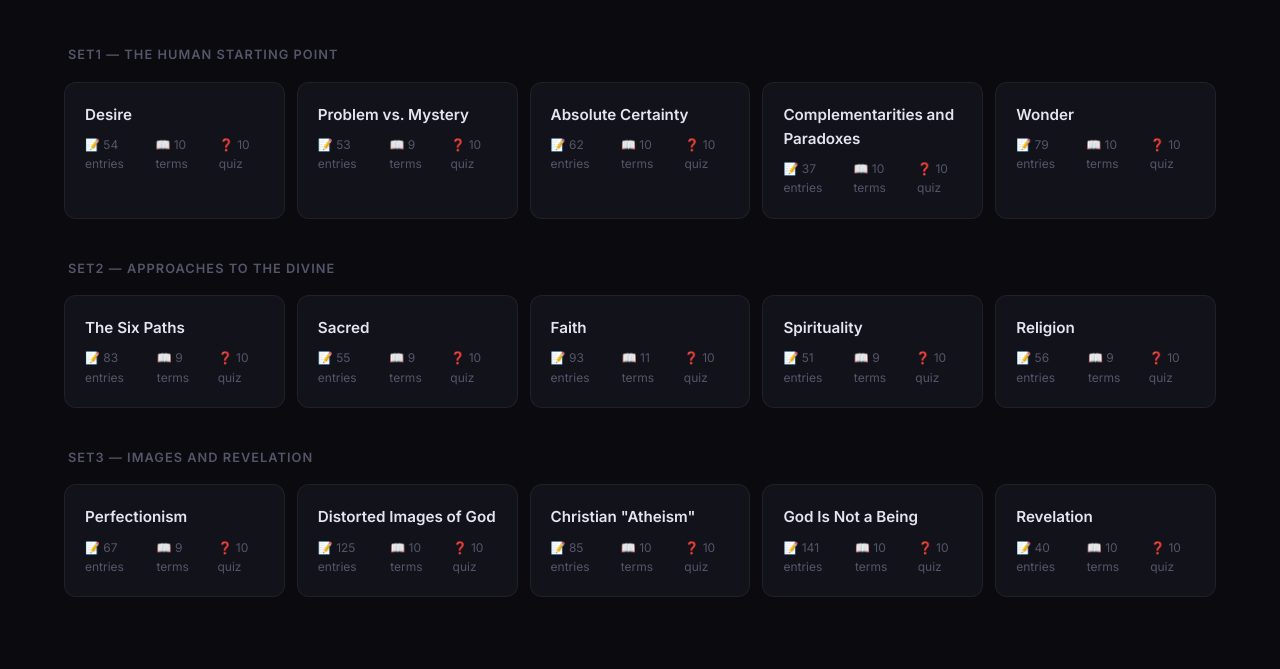
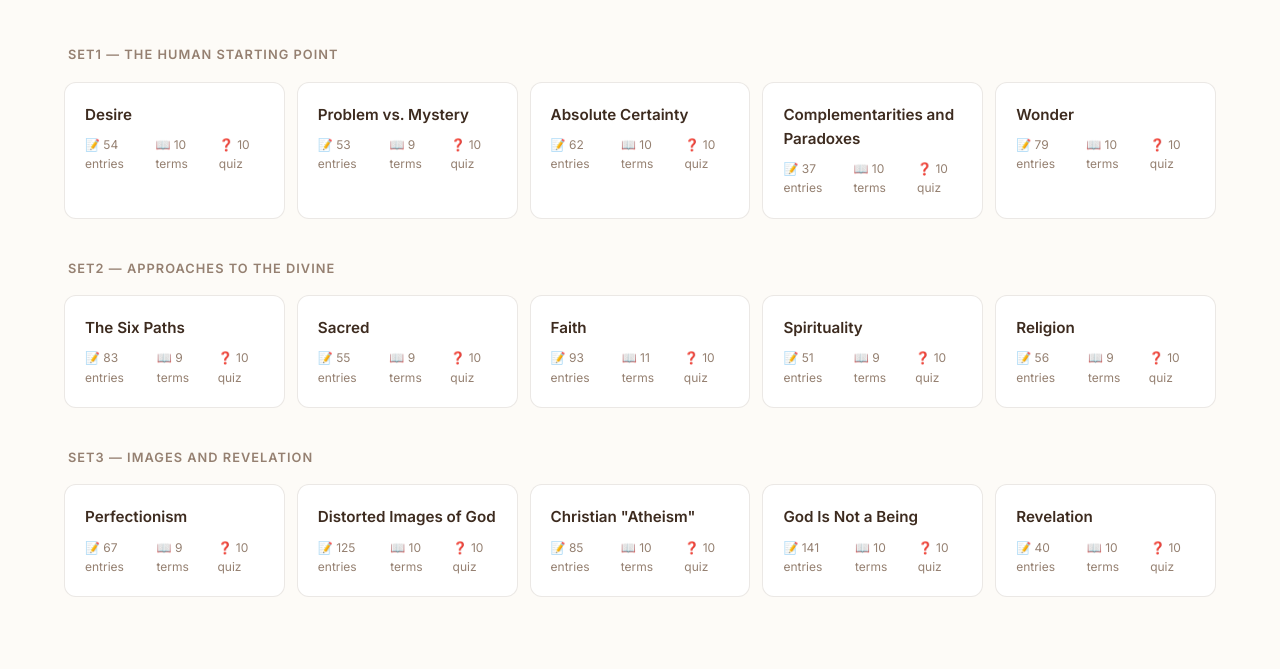
Before and after one commit to CelestialBrain/college, a website: page theology-11/reviewer/index.html in a window 1280 px wide. Shown: the part 269-938 px from the top of the page. Drawn offline with nearby package versions, Linux system fonts and the light colour scheme.

Commit message:
Update reviewer theme to cream/brown with Inter font

```diff
--- a/theology-11/reviewer/index.html
+++ b/theology-11/reviewer/index.html
@@ -4,7 +4,7 @@
   <meta charset="UTF-8">
   <meta name="viewport" content="width=device-width, initial-scale=1.0">
   <title>Theology 11 Reviewer</title>
-  <link href="https://fonts.googleapis.com/css2?family=Inter:wght@300;400;500;600;700;800&family=Playfair+Display:wght@500;700&display=swap" rel="stylesheet">
+  <link href="https://fonts.googleapis.com/css2?family=Inter:wght@300;400;500;600;700;800&display=swap" rel="stylesheet">
   <link rel="stylesheet" href="style.css">
 </head>
 <body>
--- a/theology-11/reviewer/style.css
+++ b/theology-11/reviewer/style.css
@@ -2,33 +2,33 @@
 *, *::before, *::after { box-sizing: border-box; margin: 0; padding: 0; }
 
 :root {
-  --bg: #0a0a0f;
-  --bg-card: #12121a;
-  --bg-card-hover: #1a1a28;
-  --bg-glass: rgba(18, 18, 26, 0.85);
-  --surface: #1e1e2e;
-  --border: rgba(255, 255, 255, 0.06);
-  --border-hover: rgba(255, 255, 255, 0.12);
-  --text: #e4e4ef;
-  --text-dim: #8888a0;
-  --text-muted: #55556a;
-  --accent: #7c6cf0;
-  --accent-soft: rgba(124, 108, 240, 0.12);
-  --accent-glow: rgba(124, 108, 240, 0.3);
-  --green: #4ade80;
-  --green-soft: rgba(74, 222, 128, 0.12);
-  --amber: #fbbf24;
-  --amber-soft: rgba(251, 191, 36, 0.12);
-  --red: #f87171;
-  --red-soft: rgba(248, 113, 113, 0.12);
-  --blue: #60a5fa;
-  --blue-soft: rgba(96, 165, 250, 0.12);
+  --bg: #FDFBF7; /* Cream background */
+  --bg-card: #FFFFFF;
+  --bg-card-hover: #F4F1E9;
+  --bg-glass: rgba(253, 251, 247, 0.85);
+  --surface: #F5F2EB;
+  --border: rgba(90, 65, 45, 0.12);
+  --border-hover: rgba(90, 65, 45, 0.25);
+  --text: #3D2B1F; /* Very dark roasted brown for high contrast */
+  --text-dim: #6B5546; /* Medium brown */
+  --text-muted: #958071; /* Light brown */
+  --accent: #A66A38; /* Warm prominent brown */
+  --accent-soft: rgba(166, 106, 56, 0.12);
+  --accent-glow: rgba(166, 106, 56, 0.3);
+  --green: #10b981;
+  --green-soft: rgba(16, 185, 129, 0.12);
+  --amber: #f59e0b;
+  --amber-soft: rgba(245, 158, 11, 0.12);
+  --red: #ef4444;
+  --red-soft: rgba(239, 68, 68, 0.12);
+  --blue: #3b82f6;
+  --blue-soft: rgba(59, 130, 246, 0.12);
   --radius: 12px;
   --radius-sm: 8px;
   --radius-lg: 16px;
-  --shadow: 0 4px 24px rgba(0, 0, 0, 0.3);
+  --shadow: 0 4px 24px rgba(61, 43, 31, 0.08);
   --font: 'Inter', -apple-system, BlinkMacSystemFont, sans-serif;
-  --font-display: 'Playfair Display', serif;
+  --font-display: 'Inter', -apple-system, BlinkMacSystemFont, sans-serif;
 }
 
 body {
@@ -149,7 +149,7 @@ body {
   font-size: 2.4rem;
   font-weight: 700;
   margin-bottom: 8px;
-  background: linear-gradient(135deg, var(--accent), #a78bfa, #c084fc);
+  background: linear-gradient(135deg, var(--accent), #b48a66, #c29b7a);
   -webkit-background-clip: text;
   -webkit-text-fill-color: transparent;
 }
@@ -526,13 +526,13 @@ body {
 }
 
 .flashcard-front {
-  background: linear-gradient(135deg, #1a1a2e, #2a2a42);
+  background: var(--bg-card);
   border: 1px solid var(--border);
 }
 
 .flashcard-back {
-  background: linear-gradient(135deg, #1a2e1a, #2a422a);
-  border: 1px solid rgba(74, 222, 128, 0.15);
+  background: var(--surface);
+  border: 1px solid var(--accent-soft);
   transform: rotateY(180deg);
 }
 
@@ -576,7 +576,7 @@ body {
 
 .fc-btn:hover { background: var(--bg-card-hover); border-color: var(--border-hover); }
 .fc-btn.primary { background: var(--accent); border-color: var(--accent); color: #fff; }
-.fc-btn.primary:hover { background: #6b5ce0; }
+.fc-btn.primary:hover { background: #8e582d; }
 
 /* ── Quiz Mode ───────────────────────────────────────────── */
 .quiz-container { max-width: 680px; margin: 0 auto; }
@@ -632,7 +632,7 @@ body {
   transition: all 0.2s;
 }
 
-.quiz-start-btn:hover { background: #6b5ce0; }
+.quiz-start-btn:hover { background: #8e582d; }
 
 .quiz-question-card {
   padding: 28px;
@@ -760,7 +760,7 @@ body {
 }
 
 .review-heading {
-  font-family: 'Playfair Display', serif;
+  font-family: var(--font-display);
   color: var(--text);
   font-size: 1.1rem;
   font-weight: 600;
```
Also changed, not shown: 1 other file.
